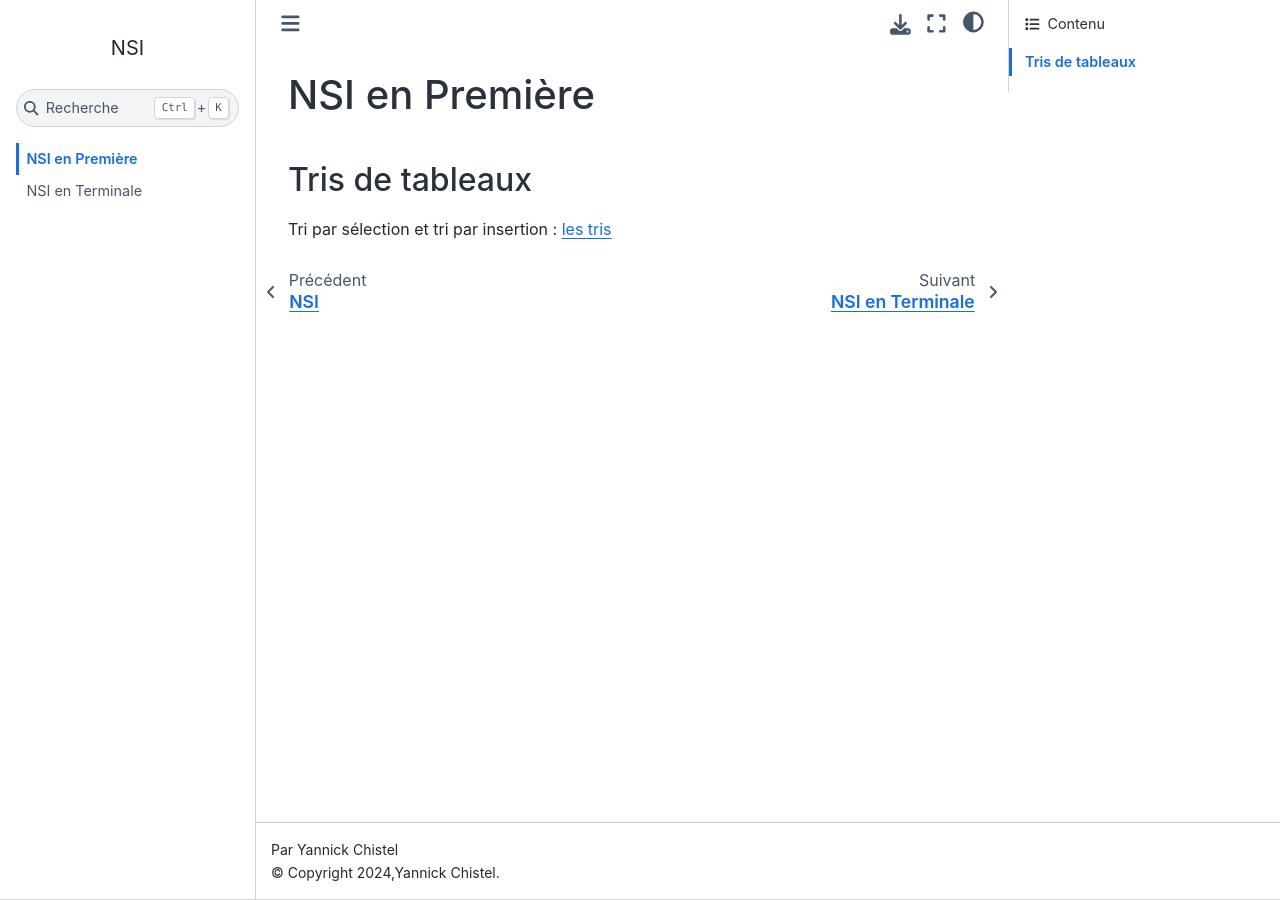
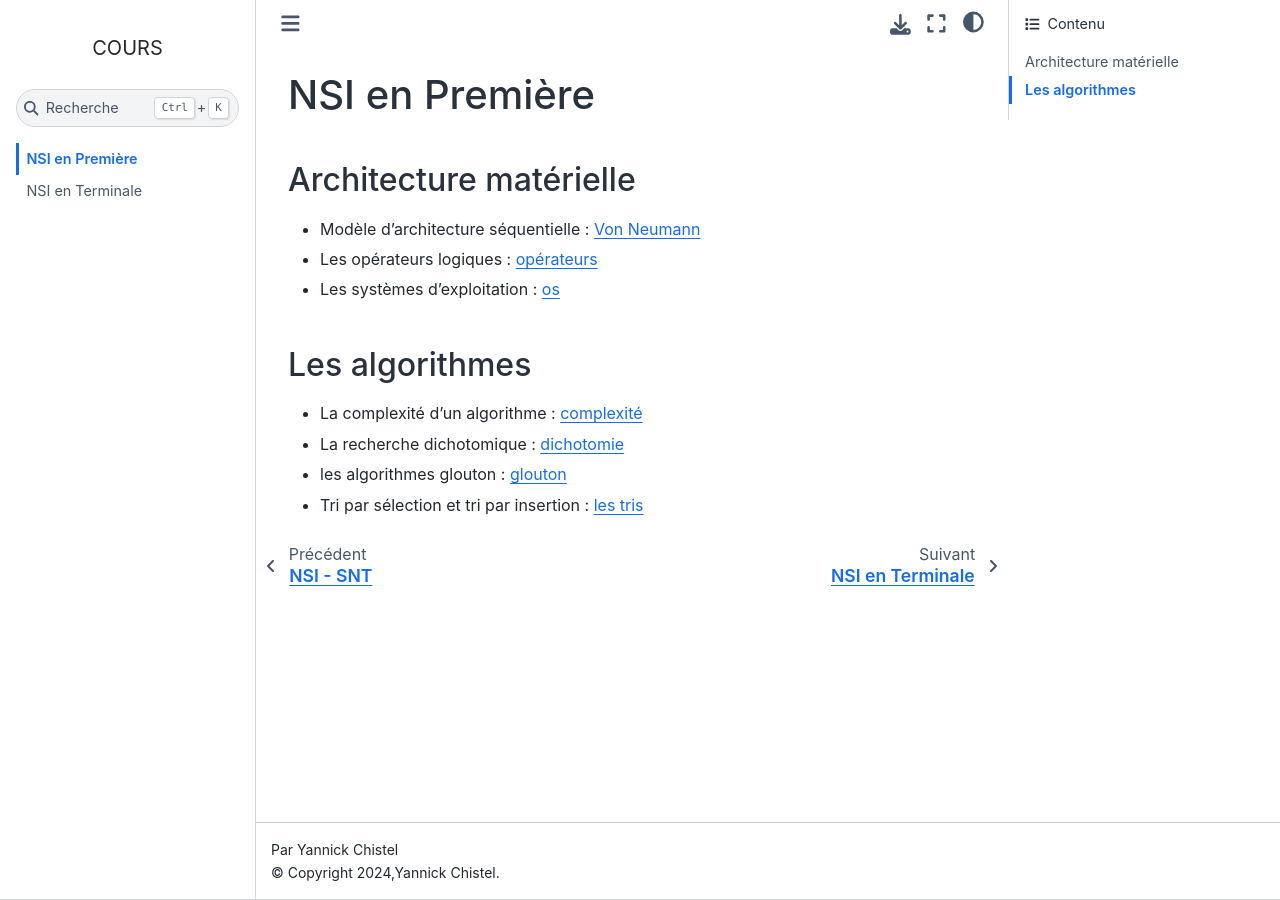
Before and after one commit to ychistel/cours, a Sphinx documentation site: the page built from source/content/1nsi.rst, in a window 1280 px wide. Built offline with Sphinx 7.4.7 and the Sphinx Book theme 1.1.4, drawn with Linux system fonts in a browser that asks for light colours.

Commit message:
mise à jour contenus première

```diff
--- a/source/conf.py
+++ b/source/conf.py
@@ -17,7 +17,7 @@
 
 # -- Project information -----------------------------------------------------
 
-project = 'Les graphes'
+project = 'Cours'
 annee = '2024'
 author = 'Yannick Chistel'
 copyright = annee + ',' + author
@@ -56,7 +56,7 @@ exclude_patterns = ['nb/*']
 #
 #html_theme = 'alabaster'
 html_theme = 'sphinx_book_theme'
-html_title = 'NSI'
+html_title = 'COURS'
 
 # Add any paths that contain custom static files (such as style sheets) here,
 # relative to this directory. They are copied after the builtin static files,
--- a/source/content/1nsi.rst
+++ b/source/content/1nsi.rst
@@ -1,9 +1,27 @@
 NSI en Première
 ================
 
-.. _`les tris`: https://ychistel.github.io/1nsi_tris_tableaux/
+Architecture matérielle
+-----------------------
 
-Tris de tableaux
+-   Modèle d'architecture séquentielle : `Von Neumann`_
+-   Les opérateurs logiques : opérateurs_
+-   Les systèmes d'exploitation : os_
+
+
+Les algorithmes
 ----------------
 
-Tri par sélection et tri par insertion : `les tris`_
+-   La complexité d'un algorithme : `complexité`_
+-   La recherche dichotomique : `dichotomie`_
+-   les algorithmes glouton : `glouton`_
+-   Tri par sélection et tri par insertion : `les tris`_
+
+
+.. _`Von Neumann` : https://ychistel.github.io/1nsi_architecture_von_neumann/
+.. _opérateurs: https://ychistel.github.io/1nsi_operateur_logique
+.. _os : https://ychistel.github.io/1nsi_systeme_exploitation
+.. _`les tris`: https://ychistel.github.io/1nsi_tris_tableaux/
+.. _`glouton`: https://ychistel.github.io/1nsi_algo_glouton/
+.. _dichotomie: https://ychistel.github.io/1nsi_algo_dichotomie
+.. _complexité: https://ychistel.github.io/1nsi_complexite
```
Also changed, not shown: source/index.rst (+8 -2 lines).
